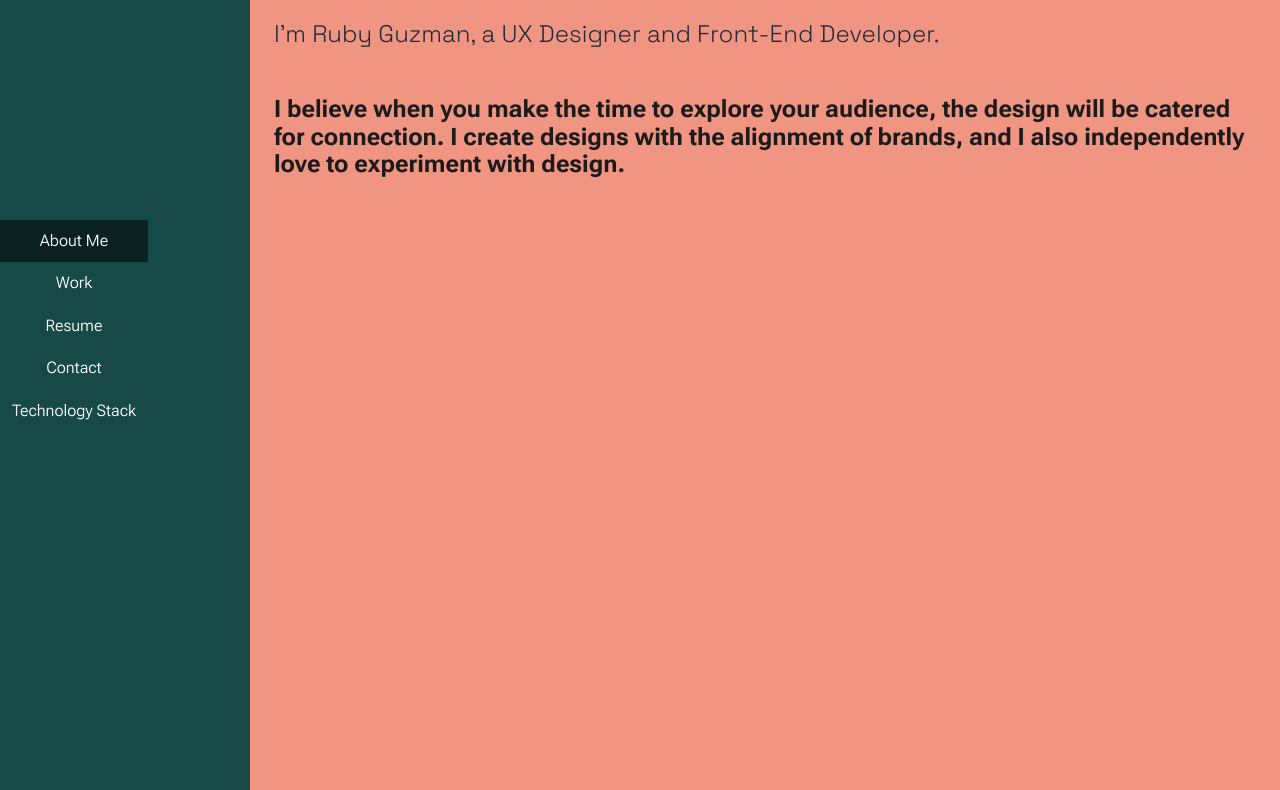
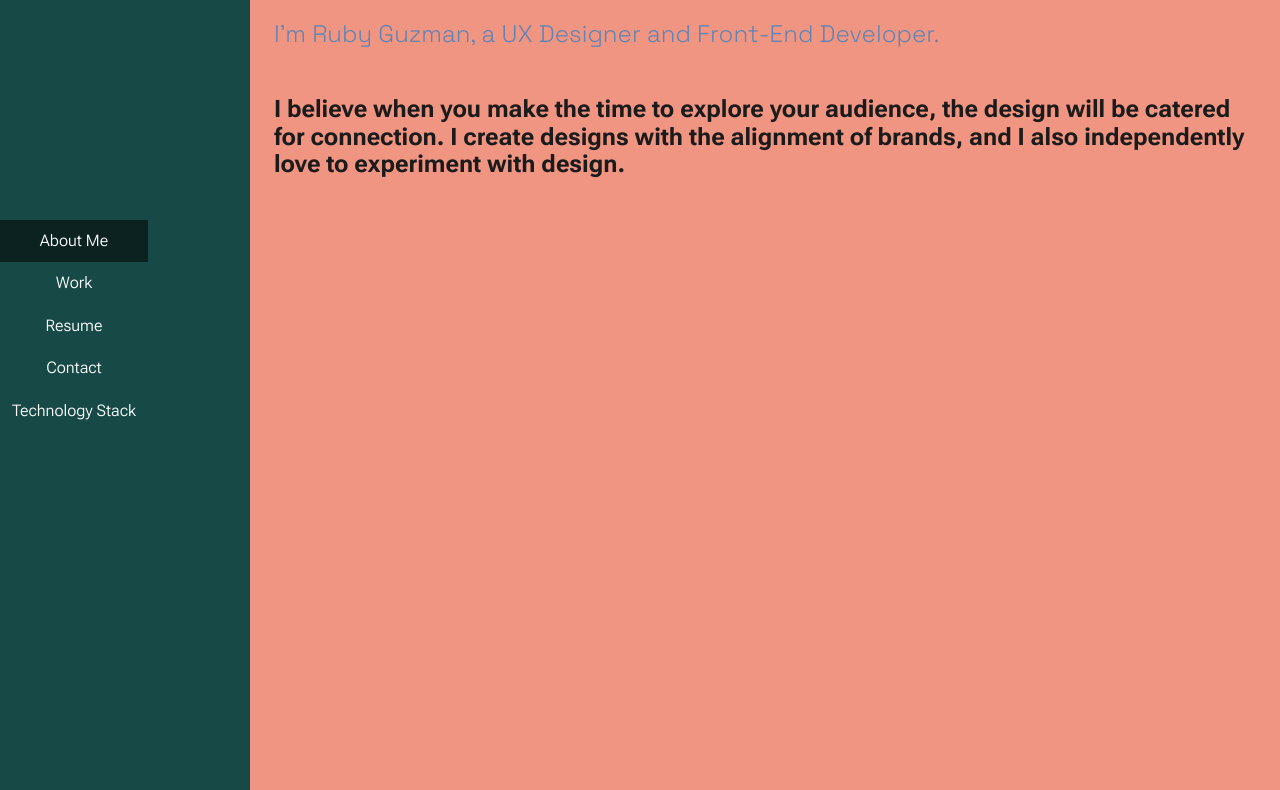
Before and after one commit to rubyyyyyg/portfolio, a plain HTML site: page index.html in a window 1280 px wide. Shown: the part 74-864 px from the top of the page. Drawn offline with Linux system fonts and the light colour scheme; a script that the page names is missing.

Commit message:
updated colors

```diff
--- a/scss/_variables.scss
+++ b/scss/_variables.scss
@@ -1,5 +1,5 @@
-$primaryColor: #1d295f;
-$secondaryColor: #1d2b3d;
+$primaryColor: #324596;
+$secondaryColor: #6084b3;
 $accentColor: #3990c3;
 $greyColor: #ccc;
 $menuColor: #174947;
```
Also changed, not shown: css/styles.css, css/styles.min.css.
